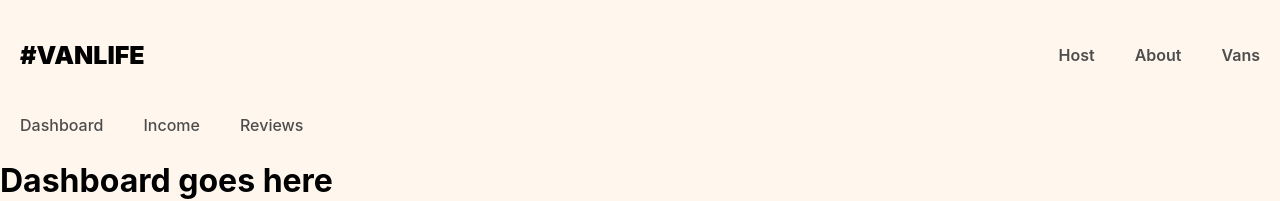
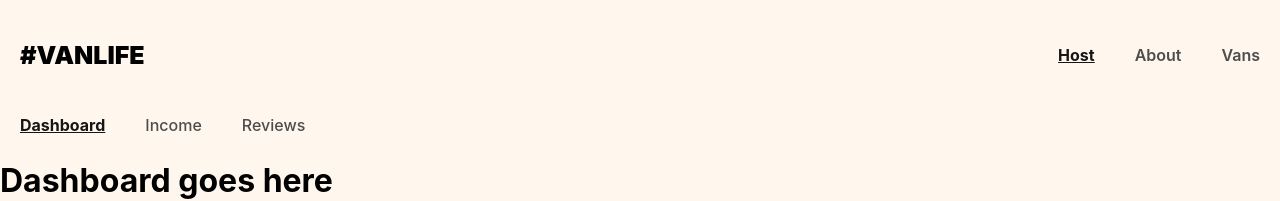
Before and after one commit to LouisBioum/Vanlife, a React (Vite) app: page /host in a window 1280 px wide. Shown: the top 201 px of the page. Built offline with nearby package versions, Linux system fonts and the light colour scheme; what miragejs would draw is missing.

Commit message:
Added active link styling

```diff
--- a/src/components/Header.jsx
+++ b/src/components/Header.jsx
@@ -1,14 +1,35 @@
 import React from "react"
-import { Link } from "react-router-dom"
+import { Link, NavLink } from "react-router-dom"
 
 export default function Header() {
+    const activeStyles = {
+        fontWeight: "bold",
+        textDecoration: "underline",
+        color: "#161616"
+    }
+
     return (
         <header>
             <Link className="site-logo" to="/">#VanLife</Link>
             <nav>
-                <Link to="/host">Host</Link>
-                <Link to="/about">About</Link>
-                <Link to="/vans">Vans</Link>
+                <NavLink
+                    to="/host"
+                    style={({isActive}) => isActive ? activeStyles : null}
+                >
+                    Host
+                </NavLink>
+                <NavLink
+                    to="/about"
+                    style={({isActive}) => isActive ? activeStyles : null}
+                >
+                    About
+                </NavLink>
+                <NavLink
+                    to="/vans"
+                    style={({isActive}) => isActive ? activeStyles : null}
+                >
+                    Vans
+                </NavLink>
             </nav>
         </header>
     )
--- a/src/components/HostLayout.jsx
+++ b/src/components/HostLayout.jsx
@@ -1,13 +1,52 @@
 import React from "react"
-import { Link, Outlet } from "react-router-dom"
+import { NavLink, Outlet } from "react-router-dom"
 
 export default function HostLayout() {
+    /**
+     * Challenge - part 2:
+     * Make the host navbar indicate the currently-active route.
+     *
+     * Use the following CSS rules:
+     *      font-weight: bold;
+     *      text-decoration: underline;
+     *      color: #161616;
+     *
+     * I'd recommend using an inline style this time.
+     *
+     * NOTE: There will be a small bug that we'll fix
+     * after you do the challenge.
+     */
+    const activeStyles = {
+        fontWeight: "bold",
+        textDecoration: "underline",
+        color: "#161616"
+    }
+
     return (
         <>
             <nav className="host-nav">
-                <Link to="/host">Dashboard</Link>
-                <Link to="/host/income">Income</Link>
-                <Link to="/host/reviews">Reviews</Link>
+                <NavLink
+                    to="/host"
+                    end
+                    style={({ isActive }) => isActive ? activeStyles : null}
+                >
+                    Dashboard
+                </NavLink>
+
+                <NavLink
+                    to="/host/income"
+                    style={({ isActive }) => isActive ? activeStyles : null}
+                >
+                    Income
+                </NavLink>
+
+                <NavLink
+                    to="/host/reviews"
+                    style={({ isActive }) => isActive ? activeStyles : null}
+                >
+                    Reviews
+                </NavLink>
+
             </nav>
             <Outlet />
         </>
```
